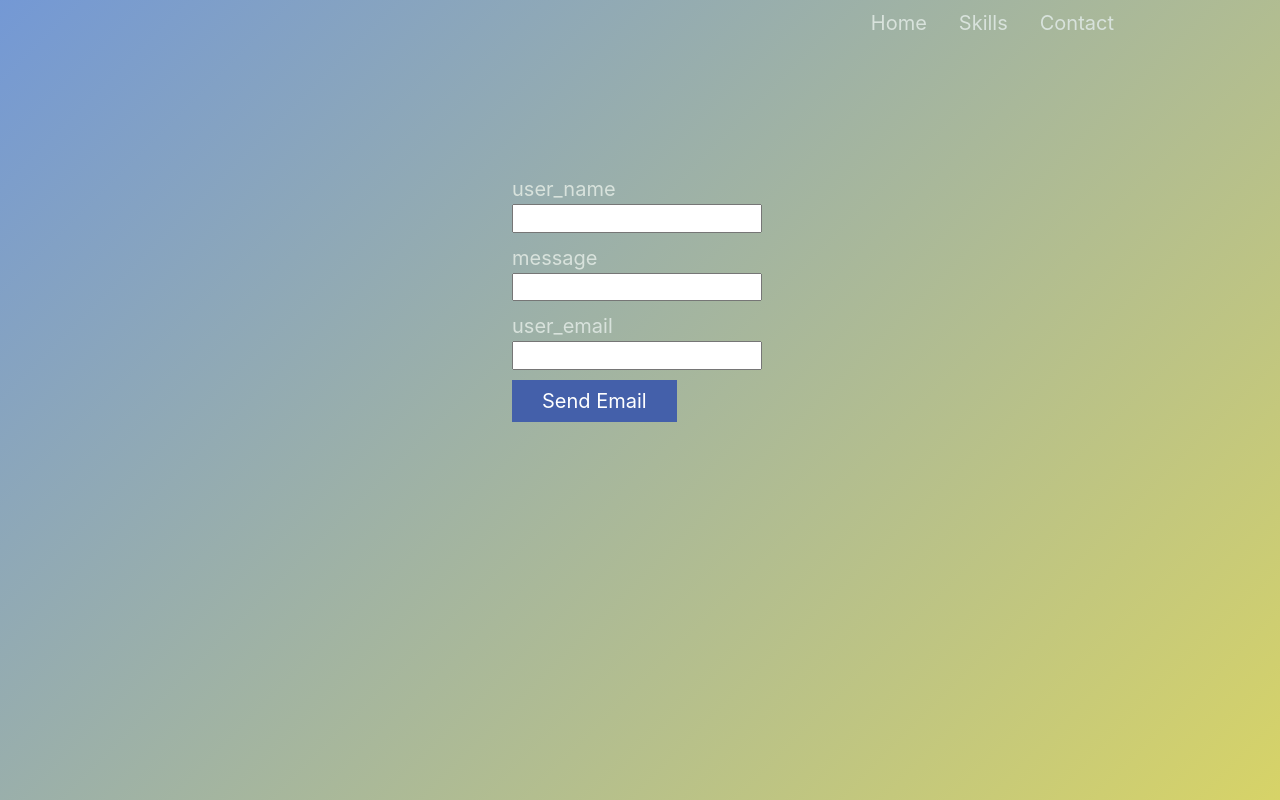
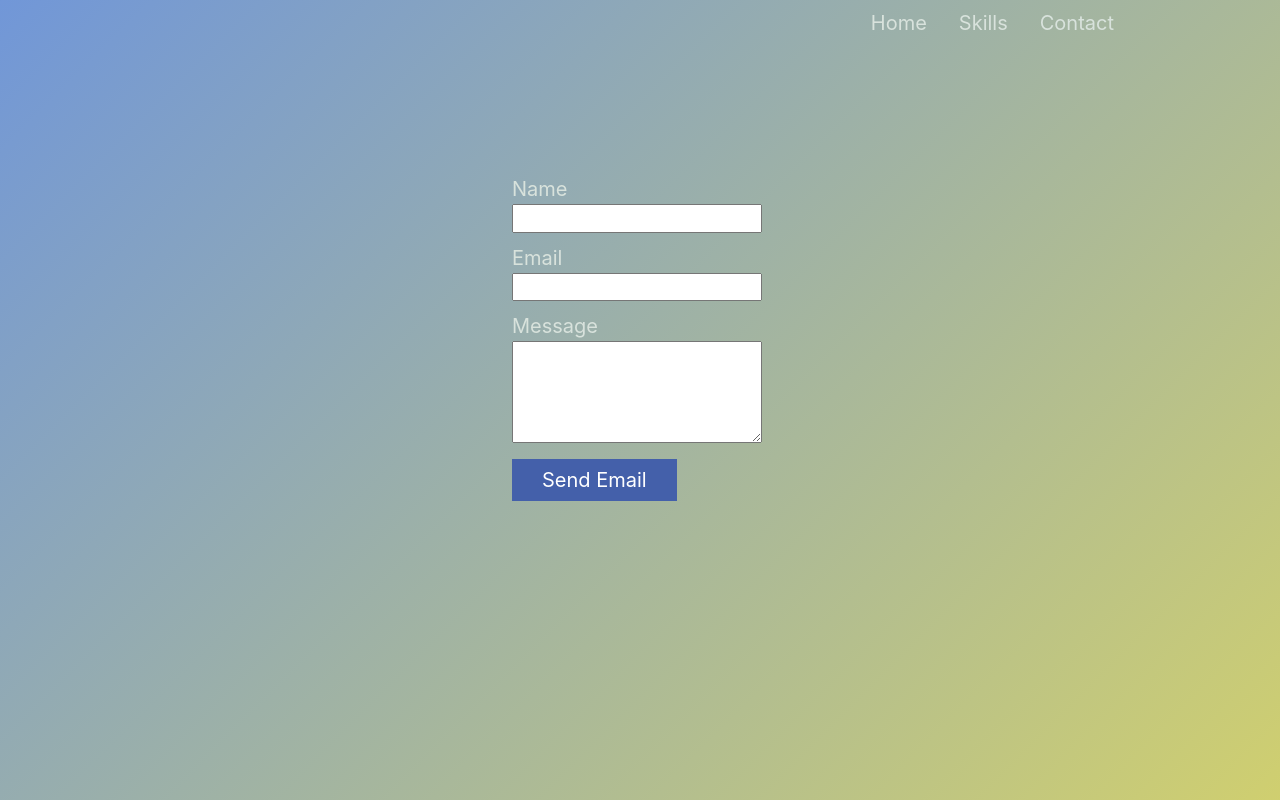
Before and after one commit to ezraa1/myweb, a React (Create React App) app: page /contact in a window 1280 px wide. Built offline with nearby package versions, Linux system fonts and the light colour scheme.

Commit message:
emailjs functionality

```diff
--- a/src/components/EmailContactForm.js
+++ b/src/components/EmailContactForm.js
@@ -5,8 +5,8 @@ import Form from 'react-bootstrap/Form';
 const EmailContactForm = () => {
  const form = useRef();
 
- const sendEmail = (e) => {
-   e.preventDefault(); // prevents the page from reloading when you hit “Send”
+ const sendEmail = () => {
+    // prevents the page from reloading when you hit “Send”
 
    emailjs.sendForm('service_1q7do47', 'template_y4jbvu7', form.current, 'Az5A67-Qqt1GJKN4E')
      .then((result) => {
@@ -19,16 +19,19 @@ const EmailContactForm = () => {
  return (
 <form id="form" ref={form} onSubmit={sendEmail}>
   <div class="field">
-    <label for="user_name">user_name</label>
+    <label for="user_name">Name</label>
     <input type="text" name="user_name" id="user_name"/>
   </div>
+
+
+    <div class="field">
+    <label for="user_email">Email</label>
+    <input type="text" name="user_email" id="user_email"/>
+  </div>
+
   <div class="field">
-    <label for="message">message</label>
-    <input type="text" name="message" id="message"/>
-  </div>
-  <div class="field">
-    <label for="user_email">user_email</label>
-    <input type="text" name="user_email" id="user_email"/>
+    <label for="message">Message</label>
+    < textarea name="message" id="message" rows={4}/>
   </div>
 
   <input type="submit" id="button" value="Send Email" />
--- a/src/index.css
+++ b/src/index.css
@@ -65,6 +65,9 @@ h3{
   line-height: 1.5;
   font-size: 15px;
 }
+.field textarea {
+  min-width: 250px;
+}
 
 input[type="submit"] {
   display: block;
```
